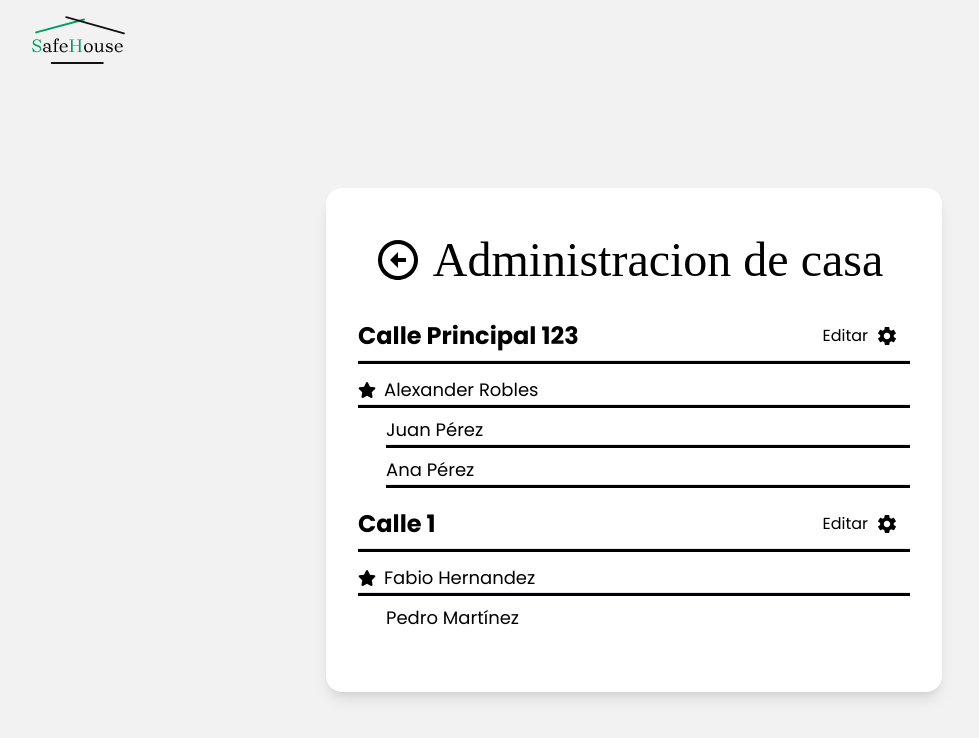
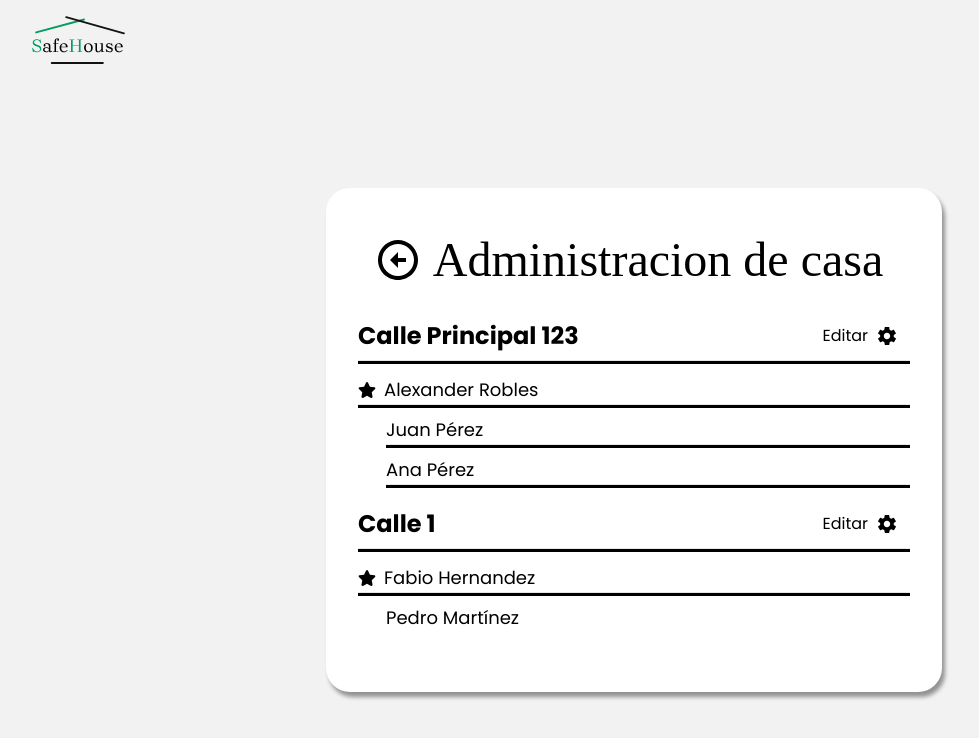
Before and after one commit to Fabio-Alfredo/deploy_definit, a React (Vite) app in the folder safeHouse-frontEnd/: page / in a window 1280 px wide. Shown: the top 738 px of the page, without its empty margins (6-985 px from the left). Built offline with nearby package versions, Linux system fonts and the light colour scheme; a web font is replaced by a local one.

Commit message:
Add shadow :art:

```diff
--- a/safeHouse-frontEnd/src/page/AdminHouse.jsx
+++ b/safeHouse-frontEnd/src/page/AdminHouse.jsx
@@ -20,7 +20,7 @@ const AdminHouse = () => {
         <div>
             <Header />
             <div className='bg-principalColor w-full flex-col h-[90vh] flex justify-center items-center p-6 '>
-                <div className='w-8/10 sm:w-1/2 bg-white sm:h-3/4 h-[90%] shadow-lg br-20 p-8  rounded-2xl'>
+                <div className='w-8/10 sm:w-1/2 bg-white sm:h-3/4 h-[90%] shadow-2xl br-20 p-8  rounded-3xl'>
 
                     <NavBar />
                     <div className="overflow-y-auto sm:h-3/4 h-[80%]">
```
